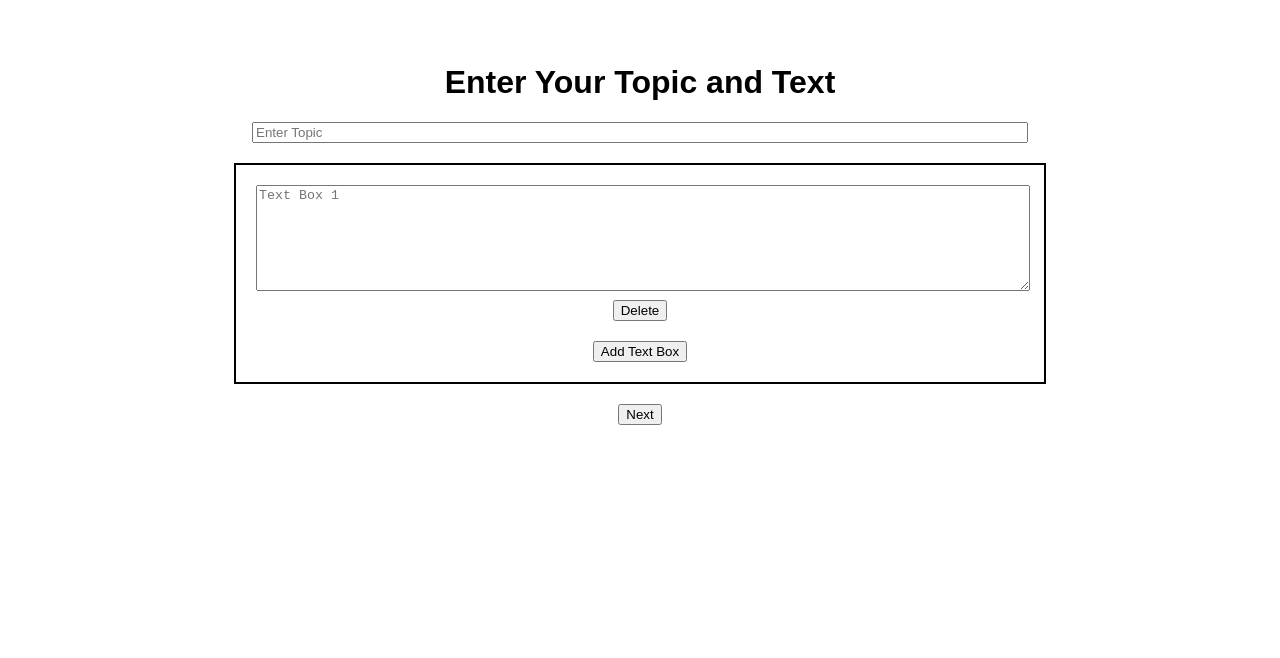
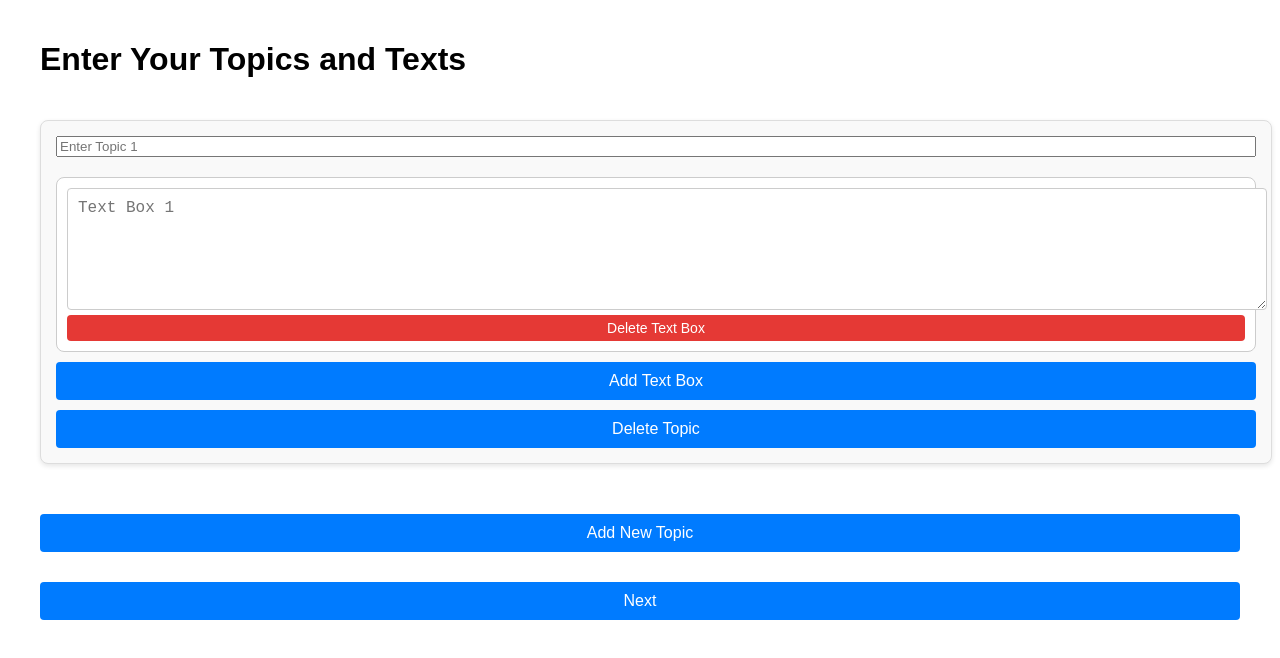
Before and after one commit to sopwithcamel110/NED, a React (Create React App) app in the folder frontend/: page / in a window 1280 px wide. Shown: the top 658 px of the page. Built offline with nearby package versions, Linux system fonts and the light colour scheme.

Commit message:
drag-n-drop

```diff
--- a/frontend/package.json
+++ b/frontend/package.json
@@ -1,6 +1,7 @@
 {
   "dependencies": {
     "react": "^18.3.1",
+    "react-beautiful-dnd": "^13.1.1",
     "react-dom": "^18.3.1",
     "react-router-dom": "^6.27.0",
     "react-scripts": "^5.0.1"
--- /dev/null
+++ b/frontend/src/components/Home.css
@@ -0,0 +1,88 @@
+.container {
+    display: flex;
+    flex-direction: column;
+    align-items: stretch;
+    width: 100%;
+    max-width: 1200px;
+    margin: 20px auto;
+    gap: 20px;
+}
+
+.topic-container {
+    display: flex;
+    flex-direction: column;
+    width: 100%;
+    margin-bottom: 20px;
+    border: 1px solid #ddd;
+    border-radius: 8px;
+    padding: 15px;
+    background-color: #f9f9f9;
+    box-shadow: 0 2px 5px rgba(0, 0, 0, 0.1);
+}
+
+.text-box-container {
+    display: flex;
+    flex-direction: column;
+    gap: 10px;
+    margin-top: 20px;
+    width: 100%;
+}
+
+.text-box {
+    display: flex;
+    flex-direction: column;
+    background-color: #ffffff;
+    padding: 10px;
+    border: 1px solid #ccc;
+    border-radius: 8px;
+    width: 100%;
+    box-sizing: border-box;
+}
+
+.consistent-textarea {
+    width: 100%;
+    padding: 10px;
+    font-size: 16px;
+    min-height: 100px;
+    border: 1px solid #ccc;
+    border-radius: 4px;
+    resize: vertical;
+}
+
+.delete-btn {
+    margin-top: 5px;
+    background-color: #e53935;
+    color: white;
+    border: none;
+    padding: 5px 10px;
+    font-size: 14px;
+    border-radius: 4px;
+    cursor: pointer;
+    transition: background-color 0.2s;
+}
+
+.delete-btn:hover {
+    background-color: #c62828;
+}
+
+.add-textbox-button,
+.delete-topic-btn,
+.new-topic-button,
+.next-button {
+    margin-top: 10px;
+    background-color: #007bff;
+    color: white;
+    border: none;
+    padding: 10px 15px;
+    font-size: 16px;
+    border-radius: 4px;
+    cursor: pointer;
+    transition: background-color 0.2s;
+}
+
+.add-textbox-button:hover,
+.delete-topic-btn:hover,
+.new-topic-button:hover,
+.next-button:hover {
+    background-color: #0056b3;
+}
--- a/frontend/src/components/Home.js
+++ b/frontend/src/components/Home.js
@@ -1,63 +1,129 @@
 import React, { useState } from 'react';
 import { useNavigate } from 'react-router-dom';
+import { DragDropContext, Droppable, Draggable } from 'react-beautiful-dnd';
+import './Home.css';
 
 const Home = () => {
-  const [topic, setTopic] = useState('');
-  const [textSegments, setTextSegments] = useState(['']);
-
+    const [topics, setTopics] = useState([{ topic: '', textSegments: [''] }]);
     const navigate = useNavigate();
 
-  const handleTextChange = (index, value) => {
-    const newTextSegments = [...textSegments];
-    newTextSegments[index] = value;
-    setTextSegments(newTextSegments);
+    const handleTopicChange = (index, value) => {
+        const newTopics = [...topics];
+        newTopics[index].topic = value;
+        setTopics(newTopics);
     };
 
-  const addTextBox = () => {
-    setTextSegments([...textSegments, '']);
+    const handleTextChange = (topicIndex, textIndex, value) => {
+        const newTopics = [...topics];
+        newTopics[topicIndex].textSegments[textIndex] = value;
+        setTopics(newTopics);
     };
 
-  const removeTextBox = (index) => {
-    if (textSegments.length > 1) {
-      const newTextSegments = textSegments.filter((_, i) => i !== index);
-      setTextSegments(newTextSegments);
-    }
+    const addTextBox = (topicIndex) => {
+        const newTopics = [...topics];
+        newTopics[topicIndex].textSegments.push('');
+        setTopics(newTopics);
+    };
+
+    const removeTextBox = (topicIndex, textIndex) => {
+        const newTopics = [...topics];
+        newTopics[topicIndex].textSegments.splice(textIndex, 1);
+        setTopics(newTopics);
+    };
+
+    const deleteTopic = (topicIndex) => {
+        const newTopics = topics.filter((_, index) => index !== topicIndex);
+        setTopics(newTopics);
+    };
+
+    const addNewTopic = () => {
+        setTopics([...topics, { topic: '', textSegments: [''] }]);
     };
 
     const handleNext = () => {
-    const combinedText = textSegments.join(' ').trim();
-    navigate('/preview', { state: { text: combinedText, topic } });
+        const allValid = topics.every(topic => topic.topic.trim() !== '' && topic.textSegments.some(segment => segment.trim() !== ''));
+
+        if (!allValid) {
+            alert('Please ensure all topics have titles and at least one text segment.');
+            return;
+        }
+        navigate('/preview', { state: { topics } });
+    };
+
+    const onDragEnd = (result) => {
+        if (!result.destination) return;
+
+        const reorderedTopics = Array.from(topics);
+        const [moved] = reorderedTopics.splice(result.source.index, 1);
+        reorderedTopics.splice(result.destination.index, 0, moved);
+        setTopics(reorderedTopics);
     };
 
     return (
-    <div style={{ textAlign: 'center', marginTop: '5%' }}>
-      <h1>Enter Your Topic and Text</h1>
+        <div className="container">
+            <h1>Enter Your Topics and Texts</h1>
+            <DragDropContext onDragEnd={onDragEnd}>
+                <Droppable droppableId="droppable" direction="vertical">
+                    {(provided) => (
+                        <div ref={provided.innerRef} {...provided.droppableProps}>
+                            {topics.map((topicObj, topicIndex) => (
+                                <Draggable key={topicIndex} draggableId={`topic-${topicIndex}`} index={topicIndex}>
+                                    {(provided) => (
+                                        <div
+                                            ref={provided.innerRef}
+                                            {...provided.draggableProps}
+                                            {...provided.dragHandleProps}
+                                            className="topic-container"
+                                        >
                                             <input
                                                 type="text"
-        value={topic}
-        onChange={(e) => setTopic(e.target.value)}
-        placeholder="Enter Topic"
-        style={{ width: '60%', marginBottom: '20px' }}
+                                                value={topicObj.topic}
+                                                onChange={(e) => handleTopicChange(topicIndex, e.target.value)}
+                                                placeholder={`Enter Topic ${topicIndex + 1}`}
+                                                className="topic-input"
                                             />
-      <div style={{ width: '60%', margin: 'auto', border: '2px solid black', padding: '20px' }}>
-        {textSegments.map((segment, index) => (
-          <div key={index} style={{ marginBottom: '10px' }}>
+                                            <div className="text-box-container">
+                                                {topicObj.textSegments.map((segment, textIndex) => (
+                                                    <div key={textIndex} className="text-box">
                                                         <textarea
                                                             value={segment}
-              onChange={(e) => handleTextChange(index, e.target.value)}
-              style={{ width: '100%', height: '100px' }}
-              placeholder={`Text Box ${index + 1}`}
+                                                            onChange={(e) =>
+                                                                handleTextChange(topicIndex, textIndex, e.target.value)
+                                                            }
+                                                            placeholder={`Text Box ${textIndex + 1}`}
+                                                            className="consistent-textarea"
                                                         />
-            <button onClick={() => removeTextBox(index)} style={{ marginTop: '5px' }}>
-              Delete
+                                                        <button
+                                                            className="delete-btn"
+                                                            onClick={() => removeTextBox(topicIndex, textIndex)}
+                                                        >
+                                                            Delete Text Box
                                                         </button>
                                                     </div>
                                                 ))}
-        <button onClick={addTextBox} style={{ marginTop: '10px' }}>
+                                            </div>
+                                            <button
+                                                className="add-textbox-button"
+                                                onClick={() => addTextBox(topicIndex)}
+                                            >
                                                 Add Text Box
                                             </button>
+                                            <button className="delete-topic-btn" onClick={() => deleteTopic(topicIndex)}>
+                                                Delete Topic
+                                            </button>
                                         </div>
-      <button onClick={handleNext} style={{ marginTop: '20px' }}>
+                                    )}
+                                </Draggable>
+                            ))}
+                            {provided.placeholder}
+                        </div>
+                    )}
+                </Droppable>
+            </DragDropContext>
+            <button className="new-topic-button" onClick={addNewTopic}>
+                Add New Topic
+            </button>
+            <button className="next-button" onClick={handleNext}>
                 Next
             </button>
         </div>
--- a/frontend/src/components/Preview.js
+++ b/frontend/src/components/Preview.js
@@ -3,29 +3,41 @@ import { useLocation } from 'react-router-dom';
 
 const Preview = () => {
   const location = useLocation();
-  const { text } = location.state || '';
+  const { topics } = location.state || { topics: [] };
 
   return (
     <div style={{ textAlign: 'center', marginTop: '5%' }}>
-      <h1>Preview of Your Text:</h1>
+      <h1>Preview of Your Topics and Texts</h1>
       <div
         style={{
-          width: 'calc(21cm/1.5)',
-          height: 'calc(29.7cm/1.75)', // A4 height divided to fit on screen
+          width: 'calc(21cm / 1.5)',
+          height: 'calc(29.7cm / 1.75)',
           border: '1px solid black',
           margin: 'auto',
           padding: '20px',
           backgroundColor: 'white',
           display: 'flex',
           flexDirection: 'column',
-          justifyContent: 'space-between',
+          gap: '20px',
           boxSizing: 'border-box',
+          overflowY: 'auto',
         }}
       >
-        <p style={{ whiteSpace: 'pre-wrap', flexGrow: 1 }}>{text}</p>
+        {topics.map((topicObj, index) => (
+          <div key={index} style={{ marginBottom: '15px' }}>
+            <h2>Topic {index + 1}: {topicObj.topic || 'Untitled'}</h2>
+            <div style={{ marginLeft: '10px' }}>
+              {topicObj.textSegments.map((segment, idx) => (
+                <p key={idx} style={{ whiteSpace: 'pre-wrap', margin: '10px 0' }}>
+                  {segment}
+                </p>
+              ))}
+            </div>
+          </div>
+        ))}
       </div>
     </div>
   );
 };
 
-export default Preview;
+export default Preview; // Ensure this line exists
```
Also changed, not shown: 1 other file (tests, documents, lock files or other folders). Lines whose indentation alone changed are shown as unchanged.
